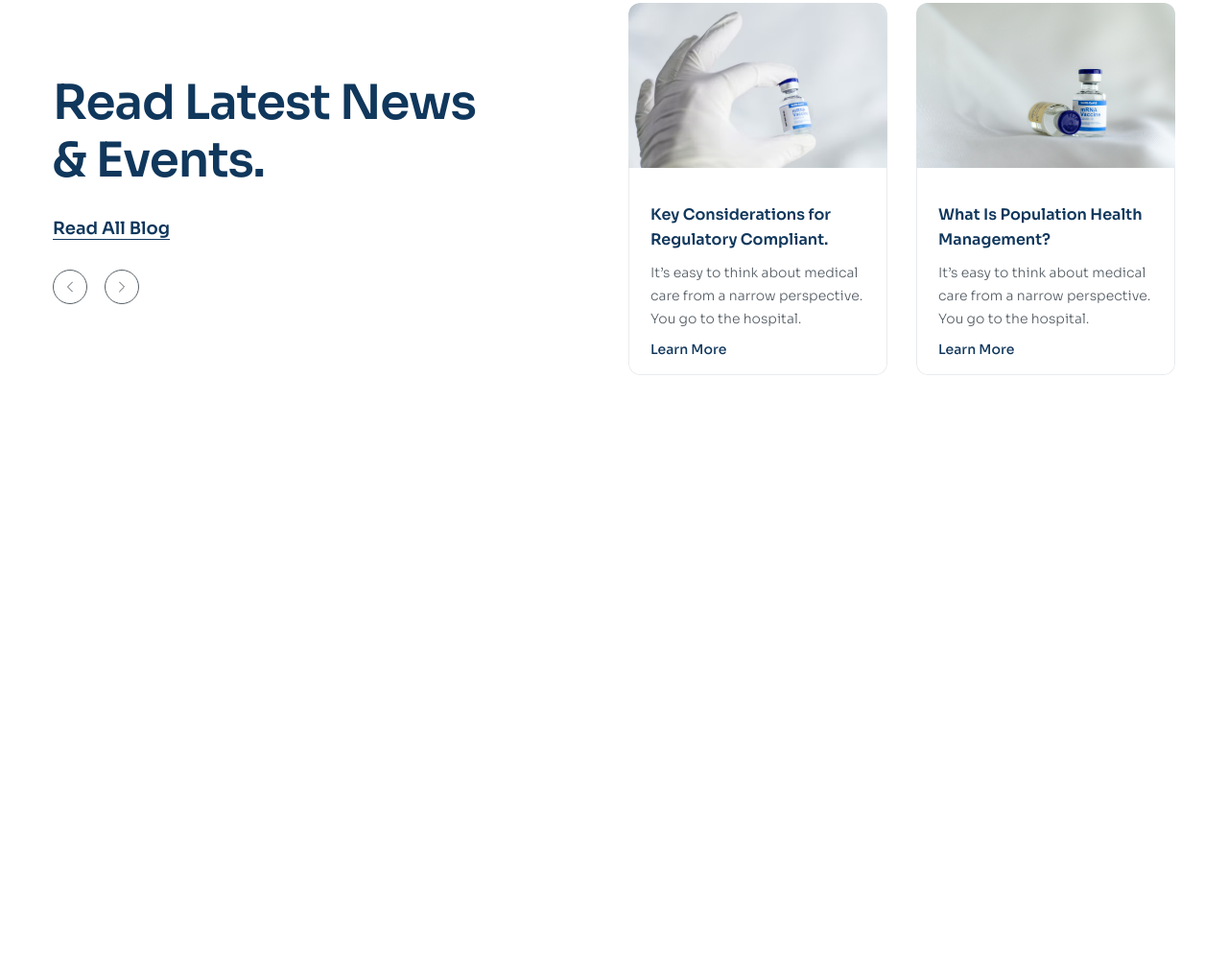
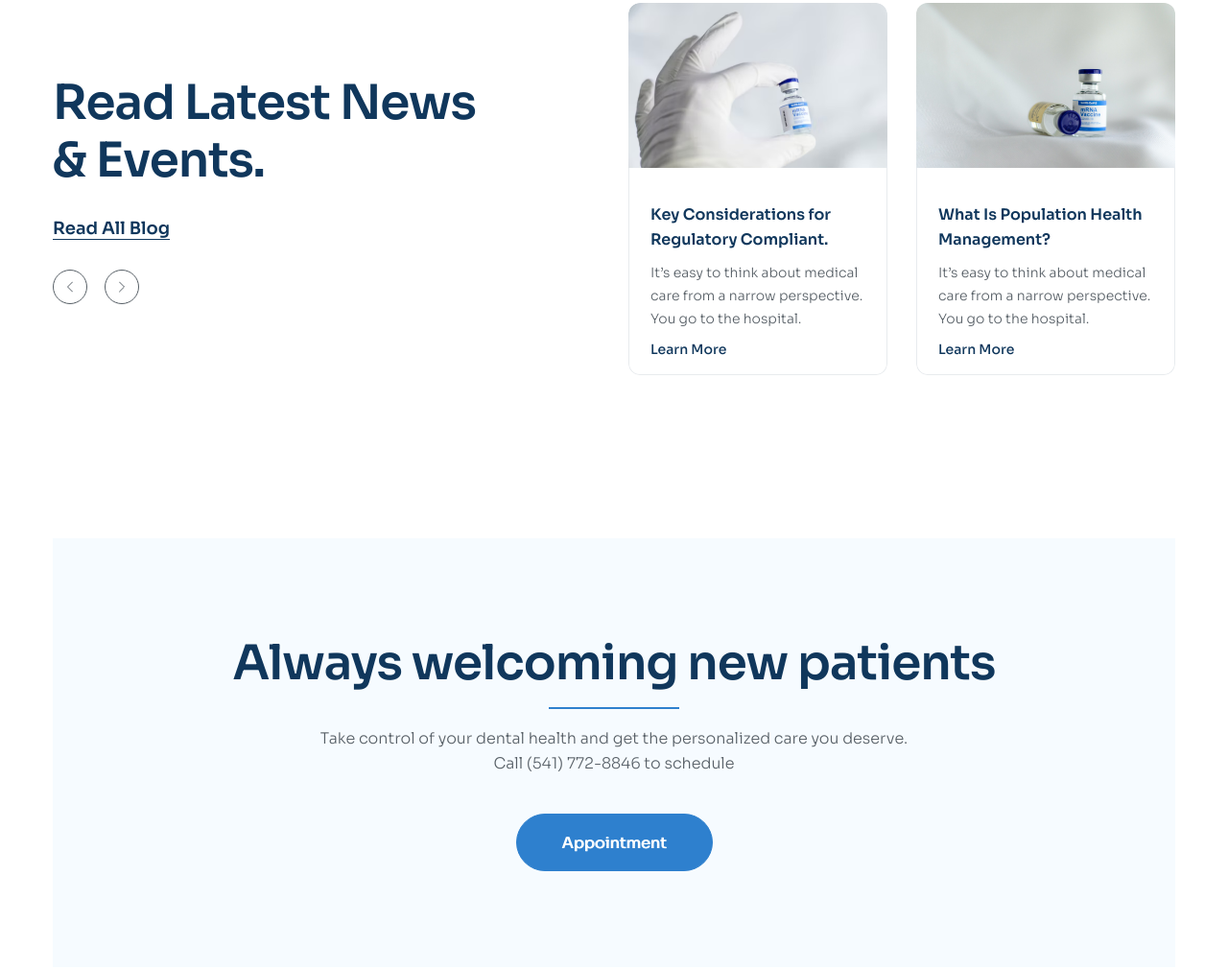
Before and after one commit to TruongAns/Project-03-Dental-Care, a plain HTML site: page index.html in a window 1280 px wide. Shown: the part 5120-6131 px from the top of the page at 96% size. Drawn offline with Linux system fonts and the light colour scheme.

Commit message:
create appointment

```diff
--- a/assets/css/styles.css
+++ b/assets/css/styles.css
@@ -544,6 +544,7 @@ a {
     height: 318px;
     border-radius: 6px;
     background: #EAF6FF;
+    overflow: hidden;
 }
 
 .team-item__img {
@@ -676,7 +677,7 @@ a {
 
 .news-item:hover {
     box-shadow: 0px 18px 50px 0px rgba(0, 0, 0, 0.05);
-    transform: translateY(-15px);
+    transform: translateY(-7px);
 }
 
 .news-item:hover .news-items__more {
@@ -734,3 +735,44 @@ a {
     font-size: 1.4rem;
     font-weight: 500;
 }
+
+/* ============================================= Appointment =============================================*/
+
+.appointment {
+    margin: 85px 0 170px;
+}
+
+.appointment__inner {
+    background: #F6FBFF;
+    padding: 100px 179px;
+    text-align: center;
+}
+
+.appointment__heading {
+    position: relative;
+    padding-bottom: 18px;
+}
+
+.appointment__desc {
+    max-width: 617px;
+    margin-left: auto;
+    margin-right: auto;
+    font-size: 1.6rem;
+}
+
+.appointment__heading::after {
+    position: absolute;
+    bottom: 0;
+    left: calc(50%);
+    transform: translateX(-50%);
+    content: "";
+    display: block;
+    width: 136px;
+    height: 2px;
+    background: #2E80CE;
+}
+
+.btn-appointment {
+    display: inline-block;
+    margin-top: 38px;
+}
--- a/index.html
+++ b/index.html
@@ -429,6 +429,21 @@
                 </div>
             </div>
         </section>
+
+        <!-- Appointment -->
+        <section class="appointment">
+            <div class="container">
+                <div class="appointment__inner">
+                    <h2 class="section-heading appointment__heading">Always welcoming new patients</h2>
+                    <p class="section-desc appointment__desc">
+                        Take control of your dental health and get the personalized care you deserve. Call (541)
+                        772-8846 to schedule
+                    </p>
+                    <a href="#!" class="btn btn-appointment">Appointment</a>
+                </div>
+
+            </div>
+        </section>
     </main>
 </body>
 
```
